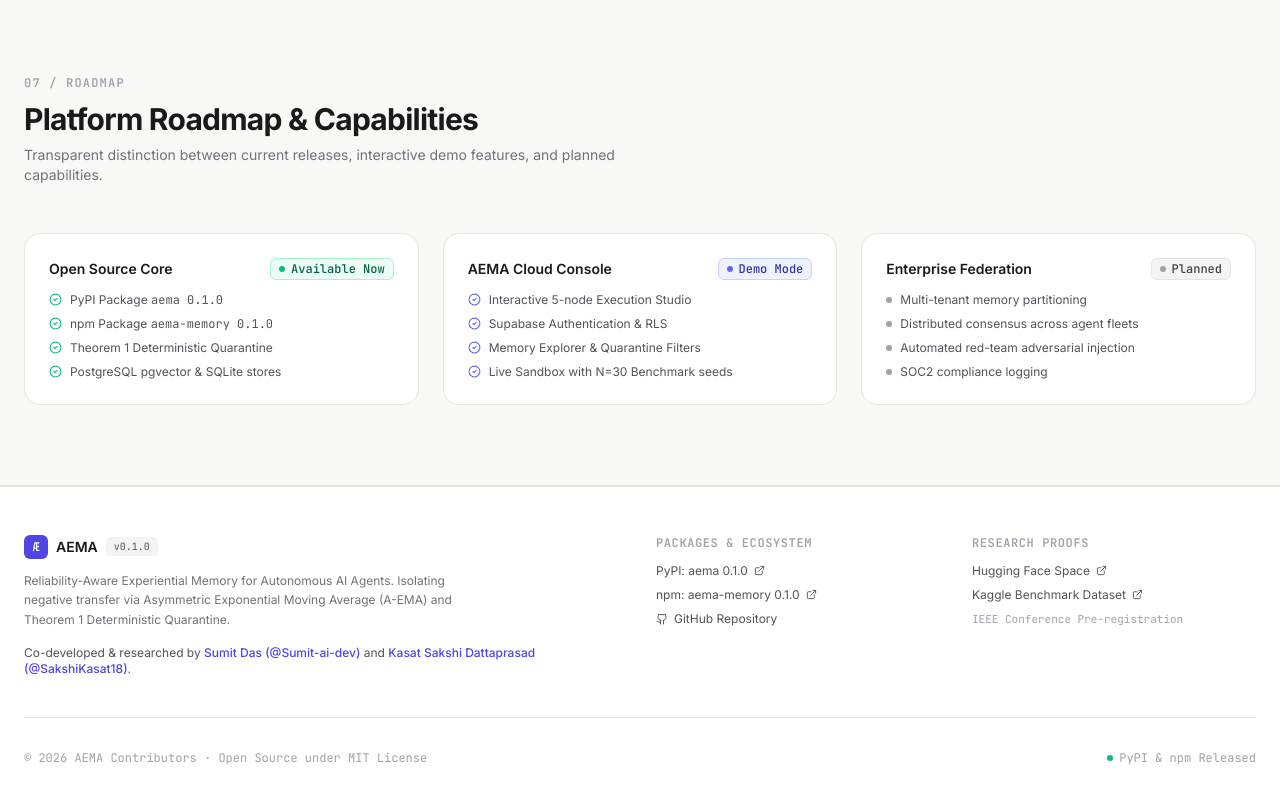
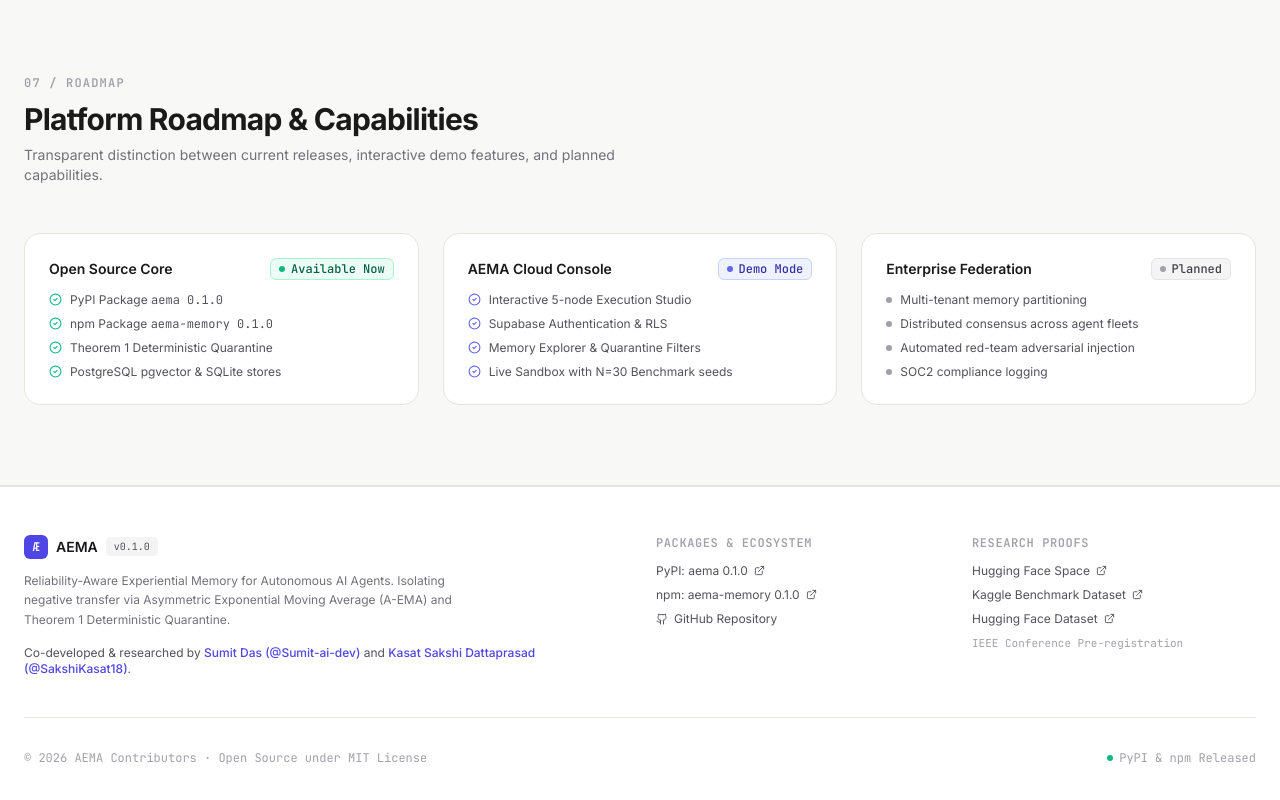
Before and after one commit to Sumit-ai-dev/Adaptive-Agent-Memory-OJT-G146, a React (Vite) app in the folder frontend/: page / in a window 1280 px wide. Shown: the part 4561-5361 px from the top of the page. Built offline with nearby package versions, Linux system fonts and the light colour scheme; no server answers.

Commit message:
fix(links): update Research Proofs URLs to live Hugging Face Space and Kaggle dataset

```diff
--- a/frontend/src/components/BenchmarkMatrix.tsx
+++ b/frontend/src/components/BenchmarkMatrix.tsx
@@ -63,7 +63,7 @@
 
         <div className="flex items-center gap-2">
           <a
-            href="https://www.kaggle.com/datasets/sumitaidev/agent-memory-confirmatory-benchmark"
+            href="https://www.kaggle.com/datasets/sumitdevai/agent-memory-resilience-benchmark"
             target="_blank"
             rel="noopener noreferrer"
             className="flex items-center gap-1.5 px-3 py-1.5 rounded-lg border text-xs font-mono font-medium text-zinc-600 hover:text-indigo-600 dark:text-zinc-300 dark:hover:text-indigo-400 border-[#E6E6E1] dark:border-[#252B3B] transition-colors"
@@ -72,7 +72,7 @@
             <ExternalLink size={12} />
           </a>
           <a
-            href="https://huggingface.co/spaces/sumitaidev/adaptive-agent-memory"
+            href="https://huggingface.co/spaces/sumitaidev/adaptive-agent-memory-playground"
             target="_blank"
             rel="noopener noreferrer"
             className="flex items-center gap-1.5 px-3 py-1.5 rounded-lg border text-xs font-mono font-medium text-zinc-600 hover:text-indigo-600 dark:text-zinc-300 dark:hover:text-indigo-400 border-[#E6E6E1] dark:border-[#252B3B] transition-colors"
--- a/frontend/src/components/Footer.tsx
+++ b/frontend/src/components/Footer.tsx
@@ -94,7 +94,7 @@
             <ul className="space-y-2 text-xs">
               <li>
                 <a
-                  href="https://huggingface.co/spaces/sumitaidev/adaptive-agent-memory"
+                  href="https://huggingface.co/spaces/sumitaidev/adaptive-agent-memory-playground"
                   target="_blank"
                   rel="noopener noreferrer"
                   className="flex items-center gap-1.5 text-zinc-600 hover:text-indigo-600 dark:text-zinc-400 dark:hover:text-indigo-400 transition-colors"
@@ -105,12 +105,23 @@
               </li>
               <li>
                 <a
-                  href="https://www.kaggle.com/datasets/sumitaidev/agent-memory-confirmatory-benchmark"
+                  href="https://www.kaggle.com/datasets/sumitdevai/agent-memory-resilience-benchmark"
                   target="_blank"
                   rel="noopener noreferrer"
                   className="flex items-center gap-1.5 text-zinc-600 hover:text-indigo-600 dark:text-zinc-400 dark:hover:text-indigo-400 transition-colors"
                 >
                   <span>Kaggle Benchmark Dataset</span>
+                  <ExternalLink size={11} />
+                </a>
+              </li>
+              <li>
+                <a
+                  href="https://huggingface.co/datasets/sumitaidev/agent-memory-resilience-benchmark"
+                  target="_blank"
+                  rel="noopener noreferrer"
+                  className="flex items-center gap-1.5 text-zinc-600 hover:text-indigo-600 dark:text-zinc-400 dark:hover:text-indigo-400 transition-colors"
+                >
+                  <span>Hugging Face Dataset</span>
                   <ExternalLink size={11} />
                 </a>
               </li>
```
